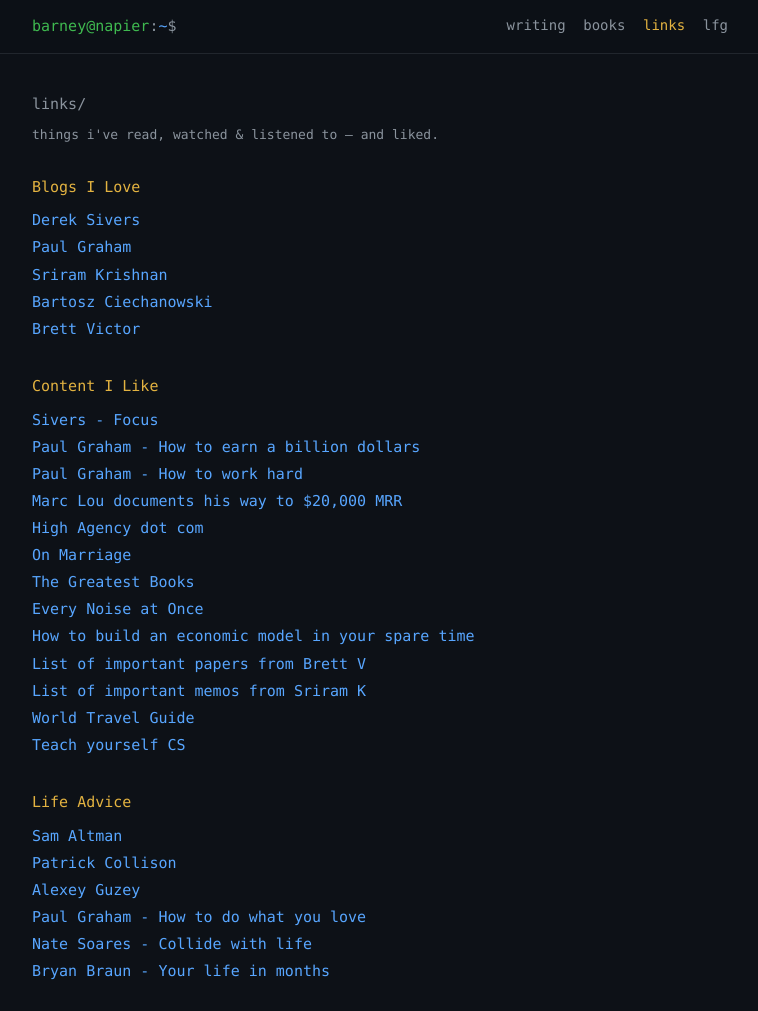
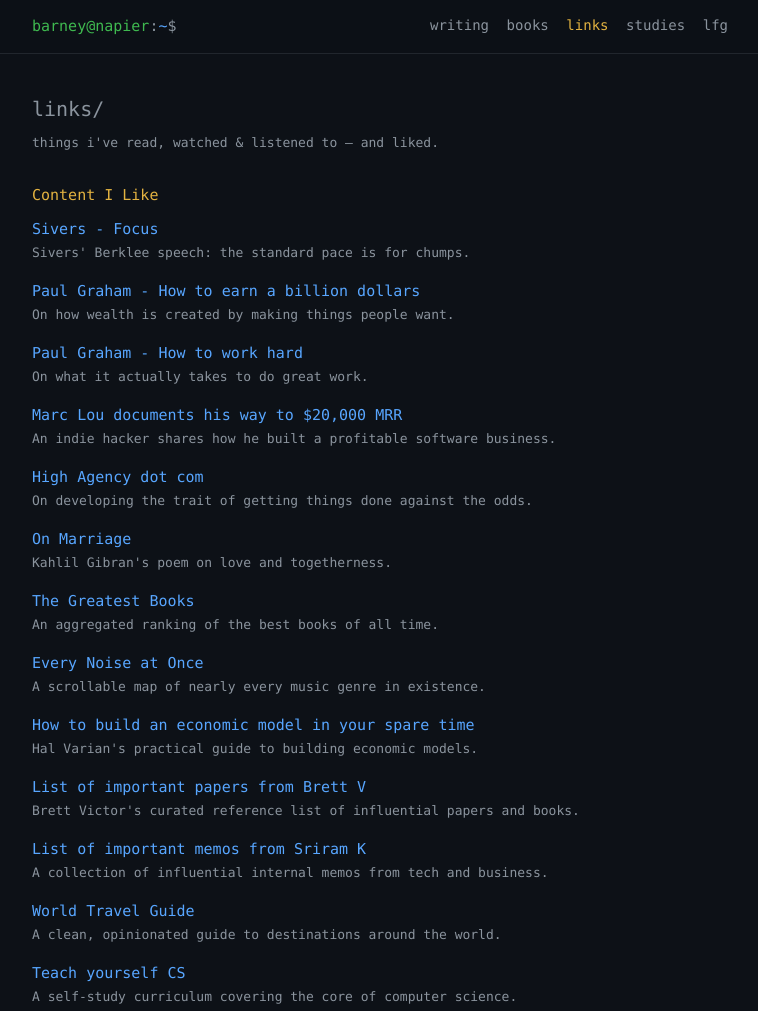
Before and after one commit to barneynapier/barneynapier.github.io, an Astro site: page /links in a window 1280 px wide. Shown: the top 1011 px of the page, without its empty margins (260-1018 px from the left). Built offline with nearby package versions, Linux system fonts and the light colour scheme; Astro itself is replaced by a stand-in of ours.

Commit message:
Add studies & summaries

```diff
--- a/src/layouts/Base.astro
+++ b/src/layouts/Base.astro
@@ -6,7 +6,7 @@
 interface Props {
   title: string;
   description?: string;
-  section?: 'home' | 'writing' | 'books' | 'links' | 'lfg';
+  section?: 'home' | 'writing' | 'books' | 'links' | 'studies' | 'lfg';
 }
 
 const {
@@ -49,6 +49,9 @@
           >
           <a href="/books/" class={section === 'books' ? 'active' : ''}>books</a>
           <a href="/links/" class={section === 'links' ? 'active' : ''}>links</a>
+          <a href="/studies/" class={section === 'studies' ? 'active' : ''}
+            >studies</a
+          >
           <a href="/lfg/" class={section === 'lfg' ? 'active' : ''}>lfg</a>
         </nav>
       </div>
--- a/src/pages/links/index.astro
+++ b/src/pages/links/index.astro
@@ -3,38 +3,39 @@
 import Prompt from '../../components/Prompt.astro';
 
 // Things I've read / watched / listened to and liked — a public bookmarks file.
-// Each item: `text` is the link label, `url` is where it points.
+// Each item: `text` is the link label, `url` is where it points, `summary` is
+// a one-line note shown in grey below the link (edit these freely).
 // To add one, drop it into the relevant section's `items` list.
 const sections: {
   title: string;
-  items: { text: string; url: string }[];
+  items: { text: string; url: string; summary?: string }[];
 }[] = [
+  {
+    title: 'Content I Like',
+    items: [
+      { text: 'Sivers - Focus', url: 'https://sive.rs/berklee', summary: "Sivers' Berklee speech: the standard pace is for chumps." },
+      { text: 'Paul Graham - How to earn a billion dollars', url: 'https://paulgraham.com/earn.html', summary: 'On how wealth is created by making things people want.' },
+      { text: 'Paul Graham - How to work hard', url: 'https://www.paulgraham.com/hwh.html', summary: 'On what it actually takes to do great work.' },
+      { text: 'Marc Lou documents his way to $20,000 MRR', url: 'https://www.youtube.com/watch?app=desktop&v=UTjU_30SHIo&ra=m', summary: 'An indie hacker shares how he built a profitable software business.' },
+      { text: 'High Agency dot com', url: 'https://www.highagency.com/', summary: 'On developing the trait of getting things done against the odds.' },
+      { text: 'On Marriage', url: 'https://www.poetryfoundation.org/poems/148576/on-marriage-5bff1692a81b0', summary: "Kahlil Gibran's poem on love and togetherness." },
+      { text: 'The Greatest Books', url: 'https://thegreatestbooks.org/', summary: 'An aggregated ranking of the best books of all time.' },
+      { text: 'Every Noise at Once', url: 'https://everynoise.com/everynoise1d.html', summary: 'A scrollable map of nearly every music genre in existence.' },
+      { text: 'How to build an economic model in your spare time', url: 'https://researchswinger.org/others/model.pdf', summary: "Hal Varian's practical guide to building economic models." },
+      { text: 'List of important papers from Brett V', url: 'https://worrydream.com/refs/', summary: "Brett Victor's curated reference list of influential papers and books." },
+      { text: 'List of important memos from Sriram K', url: 'https://sriramk.com/memos', summary: 'A collection of influential internal memos from tech and business.' },
+      { text: 'World Travel Guide', url: 'https://guide.world/', summary: 'A clean, opinionated guide to destinations around the world.' },
+      { text: 'Teach yourself CS', url: 'https://teachyourselfcs.com/', summary: 'A self-study curriculum covering the core of computer science.' },
+    ],
+  },
   {
     title: 'Blogs I Love',
     items: [
-      { text: 'Derek Sivers', url: 'https://sive.rs/' },
-      { text: 'Paul Graham', url: 'https://www.paulgraham.com/articles.html' },
-      { text: 'Sriram Krishnan', url: 'https://sriramk.com/' },
-      { text: 'Bartosz Ciechanowski', url: 'https://ciechanow.ski/' },
-      { text: 'Brett Victor', url: 'https://worrydream.com/' },
-    ],
-  },
-  {
-    title: 'Content I Like',
-    items: [
-      { text: 'Sivers - Focus', url: 'https://sive.rs/berklee' },
-      { text: 'Paul Graham - How to earn a billion dollars', url: 'https://paulgraham.com/earn.html' },
-      { text: 'Paul Graham - How to work hard', url: 'https://www.paulgraham.com/hwh.html' },
-      { text: 'Marc Lou documents his way to $20,000 MRR', url: 'https://www.youtube.com/watch?app=desktop&v=UTjU_30SHIo&ra=m' },
-      { text: 'High Agency dot com', url: 'https://www.highagency.com/' },
-      { text: 'On Marriage', url: 'https://www.poetryfoundation.org/poems/148576/on-marriage-5bff1692a81b0' },
-      { text: 'The Greatest Books', url: 'https://thegreatestbooks.org/' },
-      { text: 'Every Noise at Once', url: 'https://everynoise.com/everynoise1d.html' },
-      { text: 'How to build an economic model in your spare time', url: 'https://researchswinger.org/others/model.pdf' },
-      { text: 'List of important papers from Brett V', url: 'https://worrydream.com/refs/' },
-      { text: 'List of important memos from Sriram K', url: 'https://sriramk.com/memos' },
-      { text: 'World Travel Guide', url: 'https://guide.world/' },
-      { text: 'Teach yourself CS', url: 'https://teachyourselfcs.com/' },
+      { text: 'Derek Sivers', url: 'https://sive.rs/', summary: 'Short, contrarian essays on life, business, and doing your own thing.' },
+      { text: 'Paul Graham', url: 'https://www.paulgraham.com/articles.html', summary: "The Y Combinator co-founder's essays on startups, ideas, and how to think." },
+      { text: 'Sriram Krishnan', url: 'https://sriramk.com/', summary: 'Writing on technology, investing, and building products.' },
+      { text: 'Bartosz Ciechanowski', url: 'https://ciechanow.ski/', summary: 'Gorgeous interactive explainers of how things work, from gears to GPS.' },
+      { text: 'Brett Victor', url: 'https://worrydream.com/', summary: 'Visionary essays and demos on tools for thought and creative computing.' },
     ],
   },
   {
@@ -89,11 +90,16 @@
           {s.title}
         </h2>
         {s.items.map((it) => (
-          <p class="out" style="margin:0.1rem 0">
-            <a href={it.url} target="_blank" rel="noopener noreferrer">
-              {it.text}
-            </a>
-          </p>
+          <div style="margin:0 0 0.9rem">
+            <p class="out" style="margin:0">
+              <a href={it.url} target="_blank" rel="noopener noreferrer">
+                {it.text}
+              </a>
+            </p>
+            {it.summary && (
+              <p class="out muted" style="margin:0;font-size:13px">{it.summary}</p>
+            )}
+          </div>
         ))}
       </section>
     ))
--- a/src/styles/global.css
+++ b/src/styles/global.css
@@ -150,6 +150,7 @@
 
 .cmd {
   color: var(--fg-dim);
+  font-size: 20px;
   margin: 0 0 0.4rem;
 }
 .cmd .u {
```
Also changed, not shown: src/pages/index.astro (+8 -0 lines), src/pages/studies/index.astro (added, +97 -0 lines).
